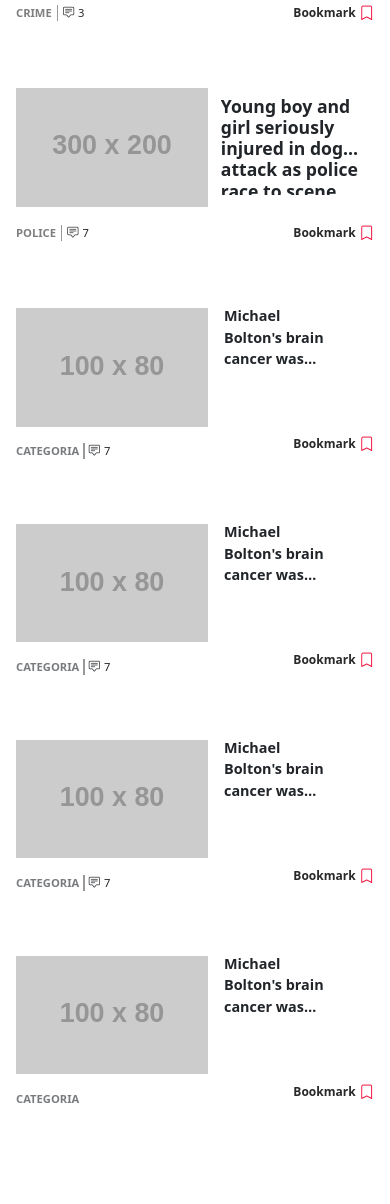
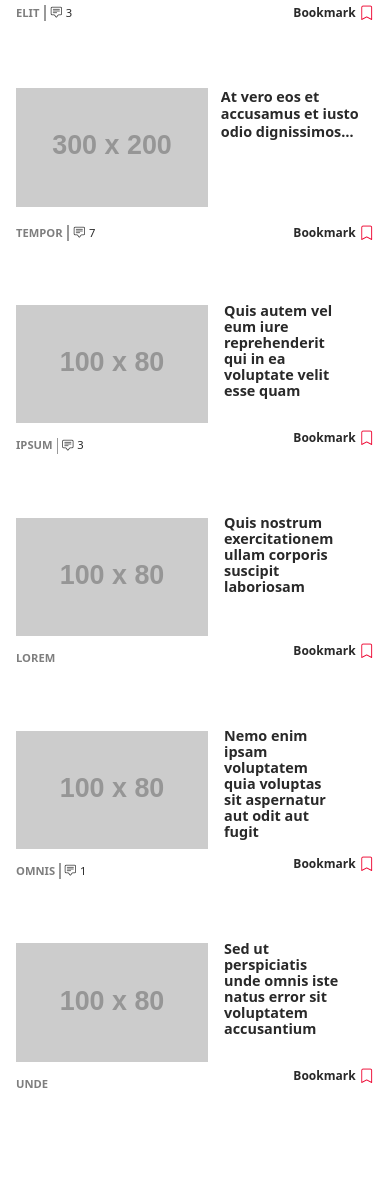
Before and after one commit to dxnatz/Giornale, a website built with webpack: page index.html in a window 390 px wide. Shown: the part 2368-3572 px from the top of the page. Built offline with nearby package versions, Linux system fonts and the light colour scheme; placeholder pictures from the web are drawn by us.

Commit message:
Aggiornato il layout delle notizie con modifiche ai titoli e alle categorie; migliorata la struttura dei link e ottimizzati gli stili per una migliore responsività

```diff
--- a/css/style.css
+++ b/css/style.css
@@ -482,15 +482,20 @@ body {
   object-fit: cover;
 }
 
-.side-news p {
+.side-news .content a {
   font-size: 0.85rem;
-  margin: 0;
+  line-height: 1rem;
+  margin-top: 0.3rem;
+  padding-top: 0;
   width: 100%;
+  font-weight: bold;
+  display: -webkit-box;
 }
 .side-news div:first-of-type {
   flex: 1;
   min-width: 0;    /* Questo permette al testo di andare a capo */
   min-height: 6.1rem; /* Stessa altezza dell'immagine */
+  margin-top: -0.35rem;
 
 }
 
@@ -686,6 +691,10 @@ body {
     gap: 2rem;
   }
 
+  .small-news-grid .news-card h3 {
+    font-size: 1rem;
+  }
+
   /* Le notizie che erano nella colonna destra ora vanno sotto a due a due */
   .right-column {
     display: grid;
@@ -705,13 +714,19 @@ body {
     padding-bottom: 0;
   }
 
-  .side-news p {
-    font-size: 1.1rem;
+  .side-news .content a {
+    font-size: 1rem;
     font-weight: bold;
     height: 3.8rem; /* adatta in base a quante righe vuoi mostrare */
     margin-top: -0.5rem;
-    margin-bottom: 1rem;
+    margin-bottom: -1rem;
   }
+
+  .side-news a {
+    width: 100%;  /* Larghezza relativa del contenitore dell'immagine */
+    flex-shrink: 0;  /* Impedisce al link di rimpicciolirsi */
+  }
+
 
 
   .side-news img {
@@ -719,6 +734,7 @@ body {
     height: 16.8rem;
     display: block;
   }
+
 
 
   /* Adattiamo il contenitore del testo nella side-news */
@@ -967,6 +983,11 @@ body {
     gap: 2rem;
   }
 
+  .small-news-grid .news-card h3 {
+    font-size: 0.9rem;
+    margin-top: 0;
+  }
+
   .small-news-grid .bookmark {
     font-size: 0.75rem;
   }
@@ -990,22 +1011,28 @@ body {
     object-fit: cover;
   }
 
-  .side-news div:first-of-type {
+  .side-news a:first-of-type {
     display: grid;
     flex-direction: column;
     min-height: 8.4rem;
     gap: 3rem;
-    padding-top: 0.3rem;
+    margin-top: -0.2rem;
   }
 
-  .side-news p {
+  .side-new .content {
+    margin-top: 1.5rem;
+  }
+
+  .side-news .content a {
     font-size: 0.9rem;
     display: -webkit-box;
-    -webkit-line-clamp: 3;
-    -webkit-box-orient: vertical;
-    overflow: hidden;
-    margin-bottom: 1.5rem;
+    margin-top: 0;
+    padding-top: 0;
+    font-weight: bold;
+    margin-bottom: -0.8rem;
   }
+
+
 
   .side-news .meta {
     width: 100%;
@@ -1042,7 +1069,7 @@ body {
 
   .side-news .meta .bookmark {
     position: absolute;
-    bottom: 6.3rem;
+    bottom: 6.5rem;
     right: 0;
     font-size: 0.75rem;
     font-weight: bold;
@@ -1059,5 +1086,4 @@ body {
 
 
 
-
 }
--- a/index.html
+++ b/index.html
@@ -281,9 +281,9 @@
       <!-- Notizia grande -->
       <div class="main-news">
         <div class="main-news-text">
-          <h2>Clydebank FC fan given year to live defies the odds to see team win league for first time in 20 years</h2>
+          <h2>Lorem ipsum dolor sit amet, consectetur adipiscing elit, sed do eiusmod tempor incididunt ut labore et dolore</h2>
           <div class="meta">
-            <span class="category">Cancer<span class="vertical-line"></span><i class="bi bi-chat-square-text"></i></span>
+            <span class="category">Amet<span class="vertical-line"></span><i class="bi bi-chat-square-text"></i></span>
           </div>
           <span class="bookmark">
             Bookmark <i class="bi bi-bookmark"></i>
@@ -295,11 +295,15 @@
       <!-- Notizie piccole sotto -->
       <div class="small-news-grid">
         <div class="news-card">
+          <a href="#" class="href-link">
             <img src="https://placehold.co/300x200" alt="Notizia">
-          <h3>Edinburgh man appears in court in connection with gangland wars</h3>
+          </a>
+          <a href="#" class="href-link">
+            <h3>Cum soluta nobis est eligendi optio cumque nihil impedit quo minus id quod maxime placeat facere possimus</h3>
+          </a>
           <div class="meta">
             <a href="#" class="meta-left href-link">
-              <span class="category">Crime</span>
+              <span class="category">elit</span>
               <span class="vertical-line"></span>
               <span class="comments">
               <i class="bi bi-chat-square-text"></i> 3
@@ -315,11 +319,15 @@
         </div>
 
         <div class="news-card">
+          <a href="#" class="href-link">
             <img src="https://placehold.co/300x200" alt="Notizia">
-          <h3>Young boy and girl seriously injured in dog attack as police race to scene cdks ajkc js </h3>
+          </a>
+          <a href="#" class="href-link">
+            <h3>At vero eos et accusamus et iusto odio dignissimos ducimus qui blanditiis praesentium</h3>
+          </a>
           <div class="meta">
             <a href="#" class="meta-left href-link">
-              <span class="category">Police</span>
+              <span class="category">tempor</span>
               <span class="vertical-line"></span>
               <span class="comments">
               <i class="bi bi-chat-square-text"></i> 7
@@ -340,18 +348,20 @@
     <!-- Colonna di destra (4 notizie) -->
     <div class="right-column">
       <div class="side-news">
+        <a href="#" class="href-link">
           <img src="https://placehold.co/100x80" alt="">
+        </a>
         <div class="content">
-          <p>Michael Bolton's brain cancer was huewi discovered gfuwi h bd  hfewu ehwu feh fgewj ns</p>
+          <a href="#" class="href-link">Quis autem vel eum iure reprehenderit qui in ea voluptate velit esse quam</a>
         </div>
         <div class="meta">
-          <div class="left-items">
-            <span class="category">Categoria</span>
+          <a href="#" class="left-items href-link">
+            <span class="category">ipsum</span>
             <span class="vertical-line"></span>
             <span class="comments">
-              <i class="bi bi-chat-square-text"></i> 7
+              <i class="bi bi-chat-square-text"></i> 3
             </span>
-          </div>
+          </a>
           <a href="#" class="href-link">
             <span class="bookmark">Bookmark <i class="bi bi-bookmark"></i></span>
           </a>
@@ -359,18 +369,16 @@
       </div>
 
       <div class="side-news">
+        <a href="#" class="href-link">
           <img src="https://placehold.co/100x80" alt="">
+        </a>
         <div class="content">
-          <p>Michael Bolton's brain cancer was discovered</p>
+          <a href="#" class="href-link">Quis nostrum exercitationem ullam corporis suscipit laboriosam</a>
         </div>
         <div class="meta">
-          <div class="left-items">
-            <span class="category">Categoria</span>
-            <span class="vertical-line"></span>
-            <span class="comments">
-              <i class="bi bi-chat-square-text"></i> 7
-            </span>
-          </div>
+          <a href="#" class="left-items href-link">
+            <span class="category">lorem</span>
+          </a>
           <a href="#" class="href-link">
             <span class="bookmark">Bookmark <i class="bi bi-bookmark"></i></span>
           </a>
@@ -378,18 +386,20 @@
       </div>
 
       <div class="side-news">
+        <a href="#" class="href-link">
           <img src="https://placehold.co/100x80" alt="">
+        </a>
         <div class="content">
-          <p>Michael Bolton's brain cancer was discovered</p>
+          <a href="#" class="href-link">Nemo enim ipsam voluptatem quia voluptas sit aspernatur aut odit aut fugit</a>
         </div>
         <div class="meta">
-          <div class="left-items">
-            <span class="category">Categoria</span>
+          <a href="#" class="left-items href-link">
+            <span class="category">omnis</span>
             <span class="vertical-line"></span>
             <span class="comments">
-              <i class="bi bi-chat-square-text"></i> 7
+              <i class="bi bi-chat-square-text"></i> 1
             </span>
-          </div>
+          </a>
           <a href="#" class="href-link">
             <span class="bookmark">Bookmark <i class="bi bi-bookmark"></i></span>
           </a>
@@ -397,14 +407,16 @@
       </div>
 
       <div class="side-news">
+        <a href="#" class="href-link">
           <img src="https://placehold.co/100x80" alt="">
+        </a>
         <div class="content">
-          <p>Michael Bolton's brain cancer was huewi discovered gfuwi h bd  hfewu ehwu feh fgewj ns</p>
+          <a href="#" class="href-link title-link">Sed ut perspiciatis unde omnis iste natus error sit voluptatem accusantium</a>
         </div>
         <div class="meta">
-          <div class="left-items">
-            <span class="category">Categoria</span>
-          </div>
+          <a href="#" class="left-items href-link">
+            <span class="category">unde</span>
+          </a>
           <a href="#" class="href-link">
             <span class="bookmark">Bookmark <i class="bi bi-bookmark"></i></span>
           </a>
```
Lines whose indentation alone changed are shown as unchanged.
